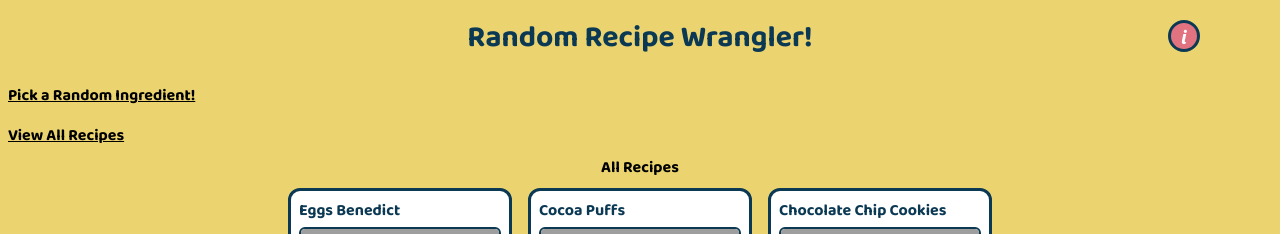
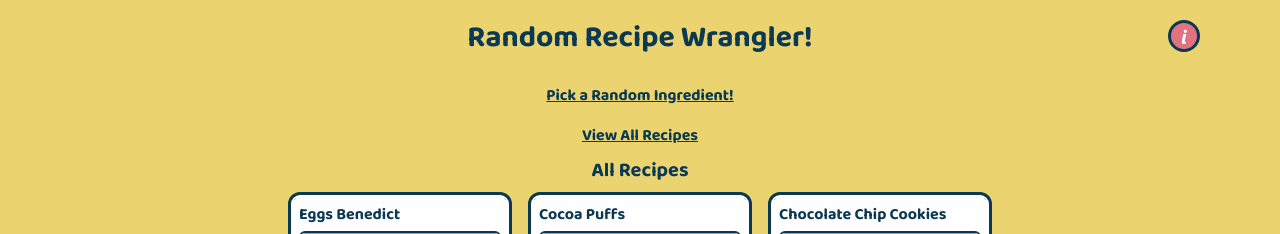
Before and after one commit to audrow/random-recipe-app, a React (Create React App) app: page /recipes in a window 1280 px wide. Shown: the top 234 px of the page. Built offline with nearby package versions, Linux system fonts and the light colour scheme; grey boxes are pictures that could not be loaded.

Commit message:
update styling for selected ingredient button

```diff
--- a/src/components/IngredientButton.tsx
+++ b/src/components/IngredientButton.tsx
@@ -9,7 +9,7 @@ type IngredientButtonProps = {
 const IngredientButton = ({ ingredient, onClick }:IngredientButtonProps) => {
   return (
     <button
-    className='bg-white px-2 rounded-md border-navy border-2 m-1 hover:border-pink active:bg-lt-pink text-navy'
+    className='bg-white px-2 rounded-md border-navy border-2 m-1 hover:border-pink text-navy'
       onClick={() => onClick(ingredient)}>
       {ingredient}
     </button>)
--- a/src/components/Nav.tsx
+++ b/src/components/Nav.tsx
@@ -6,7 +6,7 @@ const listStyle = 'p-2'
 
 const Nav = () => {
   return (
-    <nav>
+    <nav className='text-center text-navy'>
       <ul>
         <li className={listStyle}>
           <Link className={linkStyle} to="/">Pick a Random Ingredient!</Link>
--- a/src/components/SelectedIngredientButton.tsx
+++ b/src/components/SelectedIngredientButton.tsx
@@ -9,16 +9,14 @@ type SelectedIngredientButtonProps = {
 
 const SelectedIngredientButton = ({ ingredient, onClick }:SelectedIngredientButtonProps) => {
   return (
-    <button className='flex flex-row'
+    <button className='flex flex-row bg-white px-2 rounded-md border-2 m-1 border-pink text-navy'
       onClick={() => onClick(ingredient)}>
-      <div
-        className='bg-white px-2 rounded-md border-2 m-1 border-pink text-navy hover:bg-lt-pink'
-      >
+      <div>
         {ingredient}
       </div>
-        {/* <CloseCircle/> */}
-      <div className='bg-pink rounded-full border-pink border-2 px-1.5 text-white text-sm '>x
-      </div>
+        <CloseCircle className='w-4 text-pink self-center ml-1'/>
+      {/* <div className='bg-pink rounded-full border-pink border-2 px-1.5 text-white text-sm '>x
+      </div> */}
     </button>)
 }
 
--- a/src/pages/Random.tsx
+++ b/src/pages/Random.tsx
@@ -9,6 +9,7 @@ import type { RecipeSchema, CourseAll } from '../db/index'
 
 import Recipe from '../components/Recipe'
 import Layout from '../components/Layout'
+import SelectedIngredientButton from '../components/SelectedIngredientButton'
 
 function Random ({ recipesToPick = 3 }: { recipesToPick?: number }) {
 
@@ -75,11 +76,12 @@ function Random ({ recipesToPick = 3 }: { recipesToPick?: number }) {
 
   return (
     <Layout>
+      <div className='text-center text-navy'>
         <h2>Showing you {Math.min(recipesToPick, matchingRecipes)} recipe{
           Math.min(recipesToPick, matchingRecipes) > 1 ? 's' : ''
         } from {courseString[searchCourse]}</h2>
         <h3>Ingredients:</h3>
-      { pickedIngredients.map(ingredient => (
+        {pickedIngredients.map(ingredient => (
           <button key={ingredient} onClick={() => handleRemove(ingredient)}>{ingredient}</button>
         ))}
         <h3>Recipes</h3>
@@ -90,11 +92,12 @@ function Random ({ recipesToPick = 3 }: { recipesToPick?: number }) {
             </li>
           ))}
         </ul>
-      { matchingRecipes > recipesToPick ?
+        {matchingRecipes > recipesToPick ?
           <button onClick={resetSeed} disabled={matchingRecipes < recipesToPick}>Pick again</button>
           :
           <p>Not enough recipes to choose randomly</p>
         }
+      </div>
     </Layout>
   )
 }
--- a/src/pages/Recipes.tsx
+++ b/src/pages/Recipes.tsx
@@ -9,7 +9,7 @@ const Recipes = () => {
   return (
     <Layout>
       <div>
-        <h1 className='text-center'>All Recipes</h1>
+        <h1 className='text-center text-navy text-xl'>All Recipes</h1>
         <div className='flex justify-center'>
           <div className="flex flex-wrap justify-center max-w-3xl">
           {recipes.map((recipe) => (
```
Lines whose indentation alone changed are shown as unchanged.
